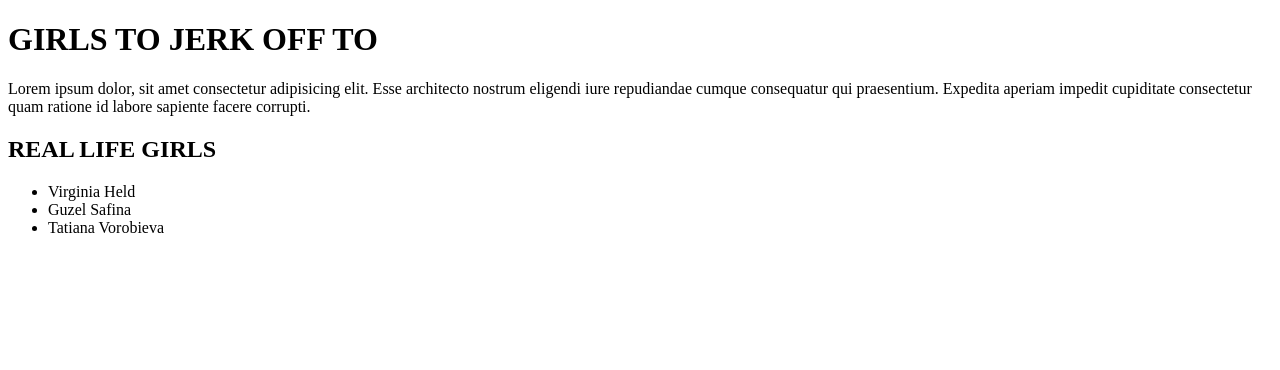
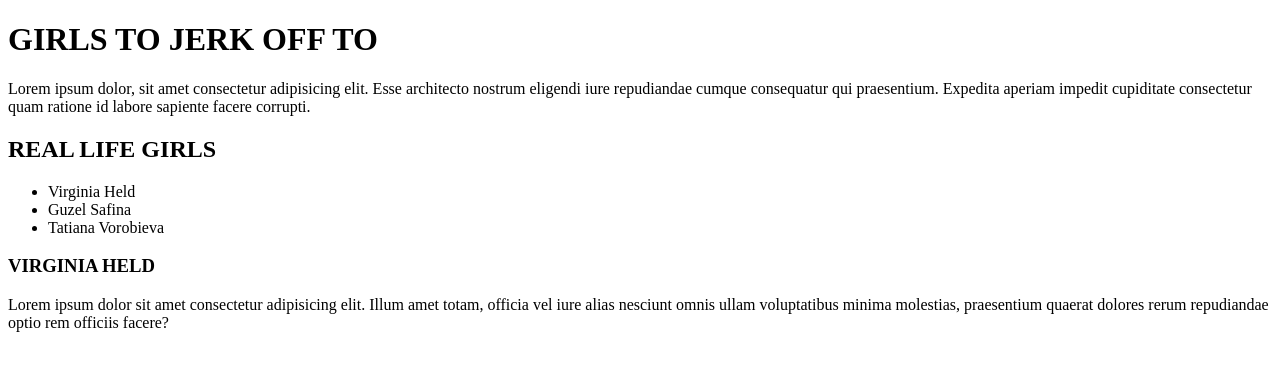
Before and after one commit to BiscuitsAndGuitar/git-project-10, a plain HTML site: page index.html in a window 1280 px wide. Drawn offline with Linux system fonts and the light colour scheme.

Commit message:
virginia held added

```diff
--- a/index.html
+++ b/index.html
@@ -23,5 +23,13 @@
         <li class="real-girl">Tatiana Vorobieva</li>
       </ul>
     </div>
+
+    <div class="virginia-held">
+      <h3 class="virginia-held-title">VIRGINIA HELD</h3>
+      <p class="virginia-held-text">
+        Lorem ipsum dolor sit amet consectetur adipisicing elit. Illum amet totam, officia vel iure alias nesciunt omnis ullam
+        voluptatibus minima molestias, praesentium quaerat dolores rerum repudiandae optio rem officiis facere?
+      </p>
+    </div>
   </body>
 </html>
```
